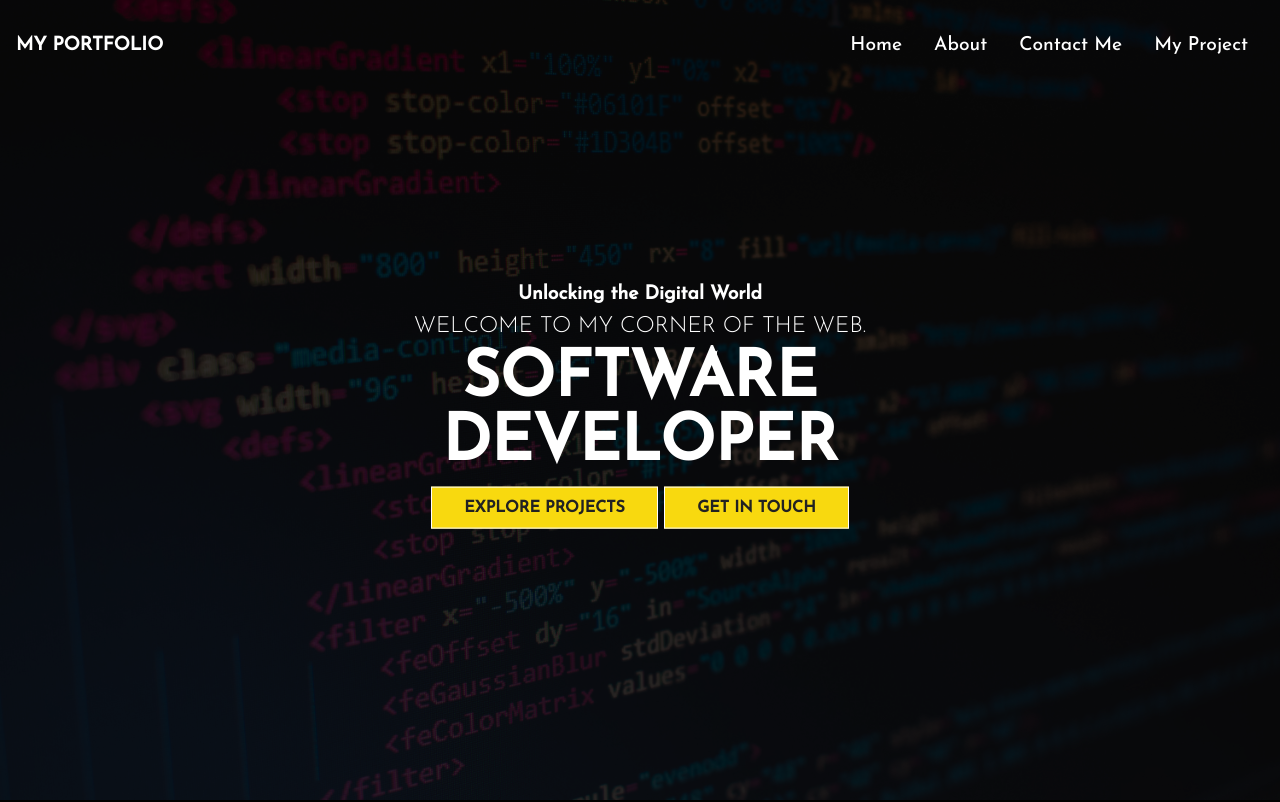
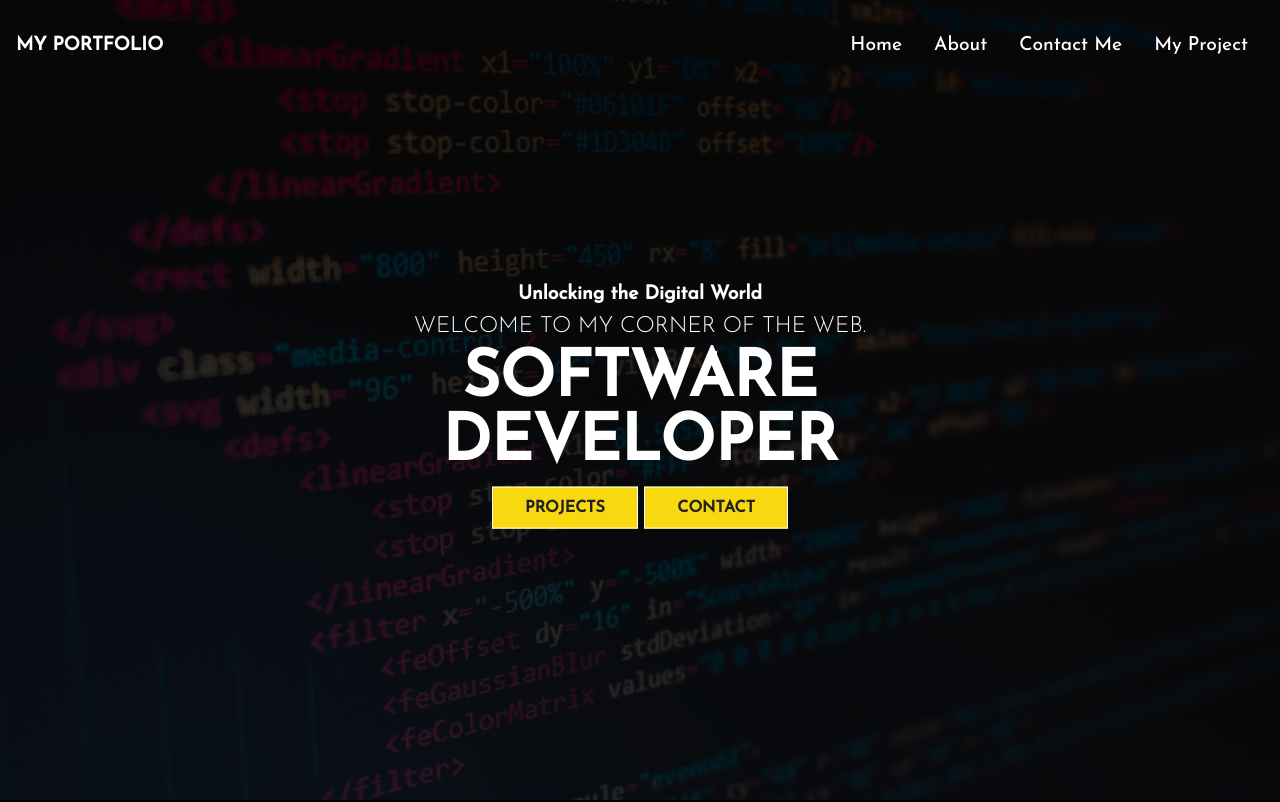
Before and after one commit to yadavravi043/myportfoliofront, a React (Create React App) app: page / in a window 1280 px wide. Shown: the top 802 px of the page. Built offline with nearby package versions, Linux system fonts and the light colour scheme.

Commit message:
about added2

```diff
--- a/src/component/HeroImgHome/HeroImg.js
+++ b/src/component/HeroImgHome/HeroImg.js
@@ -14,10 +14,10 @@ const HeroImg = () => {
       <h1>SOFTWARE DEVELOPER</h1>
         <div>
           <Link to="/project" className="btn">
-          Explore Projects
+           Projects
           </Link>
           <Link to="/contact" className="btn">
-          Get in Touch
+          Contact
           </Link>
         </div>
       </div>
```
